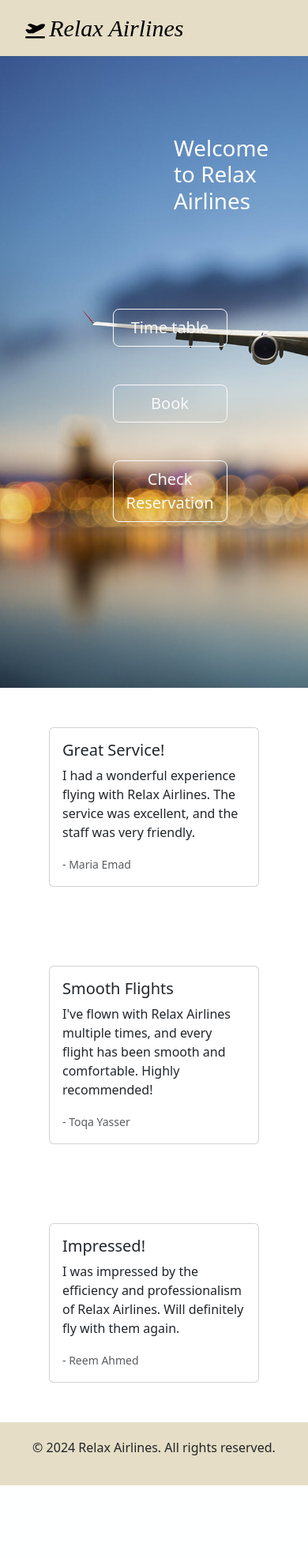
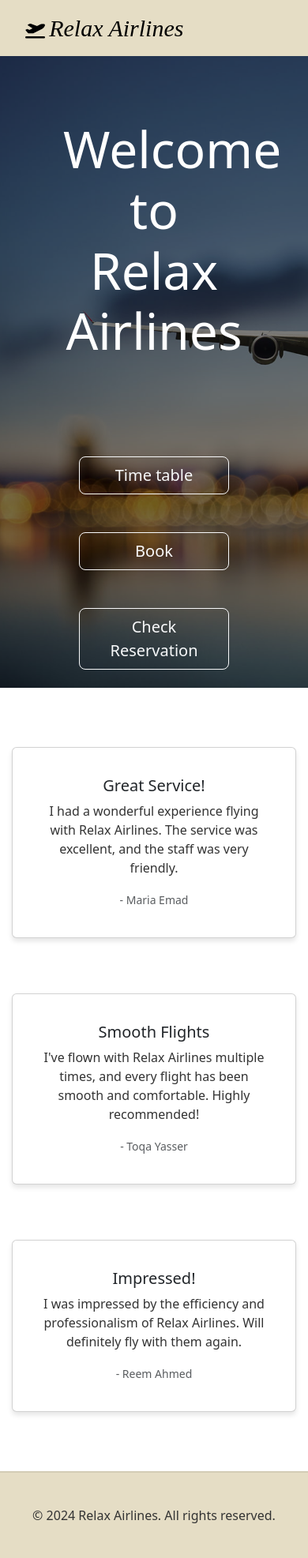
Before and after one commit to Habiba0079/Airline-Company-Booking-System-project, a Flask app: page / in a window 390 px wide. Shown: the whole page at 79% size. Before the commit the page ends 1881 px from the top, so only its background shows below. Run offline with Flask 3, Linux system fonts and the light colour scheme.

Commit message:
Enhanced styling and responsiveness for flight booking project

```diff
--- /dev/null
+++ b/website/static/grid.css
@@ -0,0 +1,90 @@
+   /*mobile & defult*/
+*{
+    box-sizing: border-box;
+}
+
+h1{
+font-size: 2rem;
+}
+img{
+    max-width: 100%;
+    height: auto;
+}
+.video{
+    max-width: 100%;
+    height: auto;
+}
+
+[class*="my-col-"]{
+    float: left;
+    padding: 15px;
+}
+.grow::after{
+    content: "";
+    display: table;
+    clear: both;
+    text-align: center;
+}
+[class *= "my-col-"]{
+    width: 100%;
+}
+
+/*taplet*/
+@media (min-width: 680px){
+h1{
+    font-size: 2rem;
+}
+    /*grid view*/
+.my-col-s-1{width: 8.33%;}
+.my-col-s-2{width: 16.66%;}
+.my-col-s-3{width: 25%;}
+.my-col-s-4{width: 33.33%;}
+.my-col-s-5{width: 41.66%;}
+.my-col-s-6{width: 50%;}
+.my-col-s-7{width: 58.33%;}
+.my-col-s-8{width: 66.66%;}
+.my-col-s-9{width: 75%;}
+.my-col-s-10{width: 83.33%;}
+.my-col-s-11{width: 91.66%;}
+.my-col-s-12{width: 100%;}
+}
+/*desktop*/
+@media (min-width: 768px){
+h1{
+    font-size: 3rem;
+}
+    /*grid view*/
+.my-col-1{width: 8.33%;}
+.my-col-2{width: 16.66%;}
+.my-col-3{width: 25%;}
+.my-col-4{width: 33.33%;}
+.my-col-5{width: 41.66%;}
+.my-col-6{width: 50%;}
+.my-col-7{width: 58.33%;}
+.my-col-8{width: 66.66%;}
+.my-col-9{width: 75%;}
+.my-col-10{width: 83.33%;}
+.my-col-11{width: 91.66%;}
+.my-col-12{width: 100%;}
+}
+@media (min-width: 992px){
+h1{
+    font-size: 4rem;
+}
+    /*grid view*/
+.my-col-l-1{width: 8.33%;}
+.my-col-l-2{width: 16.66%;}
+.my-col-l-3{width: 25%;}
+.my-col-l-4{width: 33.33%;}
+.my-col-l-5{width: 41.66%;}
+.my-col-l-6{width: 50%;}
+.my-col-l-7{width: 58.33%;}
+.my-col-l-8{width: 66.66%;}
+.my-col-l-9{width: 75%;}
+.my-col-l-10{width: 83.33%;}
+.my-col-l-11{width: 91.66%;}
+.my-col-l-12{width: 100%;}
+.not-l{
+    display: none;
+}
+}
--- a/website/static/style.css
+++ b/website/static/style.css
@@ -1,10 +1,23 @@
+:root {
+    --primary-color: #E5DDC5; /* Blue for primary elements */
+    --text-color: #333; /* Dark color for text */
+    --card-bg-color: #fff; /* White background for cards */
+}
+
 html, body {
     height: 100%;
     margin: 0;
     padding: 0;
 }
 body{
-    font-family: sans-serif;
+    font-family: 'Poppins', sans-serif;
+    line-height: 1.6;
+    background-color: var(--background-color);
+    color: var(--text-color);
+}
+p {
+    font-weight: 300;
+    color: var(--text-color);
 }
 #nav-bar{
     position: sticky;
@@ -13,6 +26,50 @@ body{
     background-color:#E5DDC5;
     background-size: cover;
     padding: 0px;
+}
+.navbar {
+    background-color: var(--primary-color);
+    padding: 20px;
+    color: var(--text-color); /* Switch to text color for better contrast */
+}
+
+.navbar-brand {
+    color: var(--text-color);
+}
+
+.navbar-brand:hover {
+    color: rgba(0, 0, 0, 0.7); /* Subtle hover effect */
+}
+
+#welcome {
+    position: relative;
+    background-size: cover;
+    background-position: center;
+    color: white;
+}
+
+#welcome::before {
+    content: '';
+    position: absolute;
+    top: 0;
+    left: 0;
+    right: 0;
+    bottom: 0;
+    background: rgba(0, 0, 0, 0.5); /* Dark overlay */
+    z-index: 1;
+}
+
+#welcome h1, #welcome .buttons {
+    position: relative;
+    z-index: 2;
+}
+
+#welcome h1 {
+    font-size: 4rem;
+    margin-bottom: 20px;
+}
+.container {
+    padding: 40px 20px;
 }
 .icon{
     margin-left: 20px;
@@ -25,10 +82,6 @@ body{
     font-size: 30px;
 }
 
-h1{
-    margin-left: 170px;
-    padding: 50px 0px;
-}
 .buttons{
     text-align: left;
     margin-top: 50px;
@@ -37,14 +90,31 @@ h1{
     margin: 20px;
 }
 footer {
+    background-color: var(--primary-color);
+    color: #fff;
+    padding: 0.5% 0;
+    text-align: center;
+    border-top: 2px solid rgba(51, 51, 51, 0.1);
+}
 
-    background-color:#E5DDC5;
-    bottom: 0;
-    width: 100%;
-    padding: 20px 0;
-    text-align: center;
+footer p {
+    margin: 0;
 }
 .opinion-card {
-    margin: 50px;
+    text-align: center;
+    box-shadow: 0 6px 12px rgba(0, 0, 0, 0.1);
+    border-radius: 10px;
+    margin: 20px 0;
 
 }
+.opinion-card:hover {
+    transform: scale(1.05); /* Slight scaling on hover */
+    transition: transform 0.3s ease;
+}
+
+.card {
+    padding: 20px;
+    background-color: var(--card-bg-color);
+    border-radius: 8px;
+    box-shadow: 0 4px 6px rgba(0, 0, 0, 0.1);
+}
--- a/website/templates/index.html
+++ b/website/templates/index.html
@@ -4,19 +4,20 @@
     <meta charset="utf-8">
     <meta content="width=device-width, initial-scale=1.0">
     <title>Airline Company - Database Project</title>
+
     <link rel="stylesheet" href="../static/style.css">
     <link href="https://cdn.jsdelivr.net/npm/bootstrap@5.3.3/dist/css/bootstrap.min.css" rel="stylesheet" integrity="sha384-QWTKZyjpPEjISv5WaRU9OFeRpok6YctnYmDr5pNlyT2bRjXh0JMhjY6hW+ALEwIH" crossorigin="anonymous">
     <script src="https://cdn.jsdelivr.net/npm/bootstrap@5.3.3/dist/js/bootstrap.bundle.min.js" integrity="sha384-YvpcrYf0tY3lHB60NNkmXc5s9fDVZLESaAA55NDzOxhy9GkcIdslK1eN7N6jIeHz" crossorigin="anonymous"></script>
     <link rel="stylesheet" href="https://cdnjs.cloudflare.com/ajax/libs/font-awesome/6.5.2/css/all.min.css" integrity="sha512-SnH5WK+bZxgPHs44uWIX+LLJAJ9/2PkPKZ5QiAj6Ta86w+fsb2TkcmfRyVX3pBnMFcV7oQPJkl9QevSCWr3W6A==" crossorigin="anonymous" referrerpolicy="no-referrer" />
-
+    <link rel="stylesheet" href="../static/grid.css">
     <style>
         /* CSS for background image */
         #welcome {
             background-image: url('../static/wallpaperflare.com_wallpaper\(12\).jpg');
             background-size: cover;
             background-position: center;
-            color: white; /* Text color to ensure readability */
-            padding: 50px; /* Add padding for content */
+            color: white;
+            padding: 50px;
             height: 800px;
         }
     </style>
@@ -26,34 +27,33 @@
         <nav class="navbar">
             <div class="container-fluid">
                 <span class="navbar-brand icon">
-                    <i class="fa-solid fa-plane-departure "></i>
+                    <i class="fa-solid fa-plane-departure"></i>
                     <strong class="sedan-regular-italic">Relax Airlines</strong>
                 </span>
             </div>
         </nav>
     </div>
+
     <div id="welcome" class="container-fluid">
-        <div class="row">
-            <div class="col-md-6">
+        <div>
+            <div class="my-col-l-6 my-col-12 my-col-s-9">
                 <div>
-                    <h1>Welcome to Relax Airlines</h1>
-                    <div class="buttons">
-                        <div class="d-grid gap-2 col-6 mx-auto">
-                            <a href="time_table" class="btn btn-outline-light btn-lg">Time table</a>
-                            <a href="book" class="btn btn-outline-light btn-lg">Book</a>
-                            <a href="check_booking" class="btn btn-outline-light btn-lg">Check Reservation</a>
-                        </div>
+                    <h1 class="my-col-12 my-col-l-12 my-col-s-12 text-center">Welcome to Relax Airlines</h1>
+                    <div class="buttons d-grid gap-2 my-col-12 mx-auto">
+                        <a  class="btn btn-outline-light btn-lg">Time table</a>
+                        <a  class="btn btn-outline-light btn-lg">Book</a>
+                        <a  class="btn btn-outline-light btn-lg">Check Reservation</a>
                     </div>
                 </div>
             </div>
         </div>
     </div>
 
-     <!-- Opinion Cards -->
-     <div class="container">
+    <!-- Opinion Cards -->
+    <div class="container">
         <div class="row">
-            <div class="col-md-4">
-                <div class="card opinion-card">
+            <div class="my-col-l-4 my-col-s-6">
+                <div class = "card opinion-card">
                     <div class="card-body">
                         <h5 class="card-title">Great Service!</h5>
                         <p class="card-text">I had a wonderful experience flying with Relax Airlines. The service was excellent, and the staff was very friendly.</p>
@@ -61,7 +61,7 @@
                     </div>
                 </div>
             </div>
-            <div class="col-md-4">
+            <div class = "my-col-l-4 my-col-s-6">
                 <div class="card opinion-card">
                     <div class="card-body">
                         <h5 class="card-title">Smooth Flights</h5>
@@ -70,7 +70,7 @@
                     </div>
                 </div>
             </div>
-            <div class="col-md-4">
+            <div class="my-col-l-4 my-col-s-12">
                 <div class="card opinion-card">
                     <div class="card-body">
                         <h5 class="card-title">Impressed!</h5>
```
